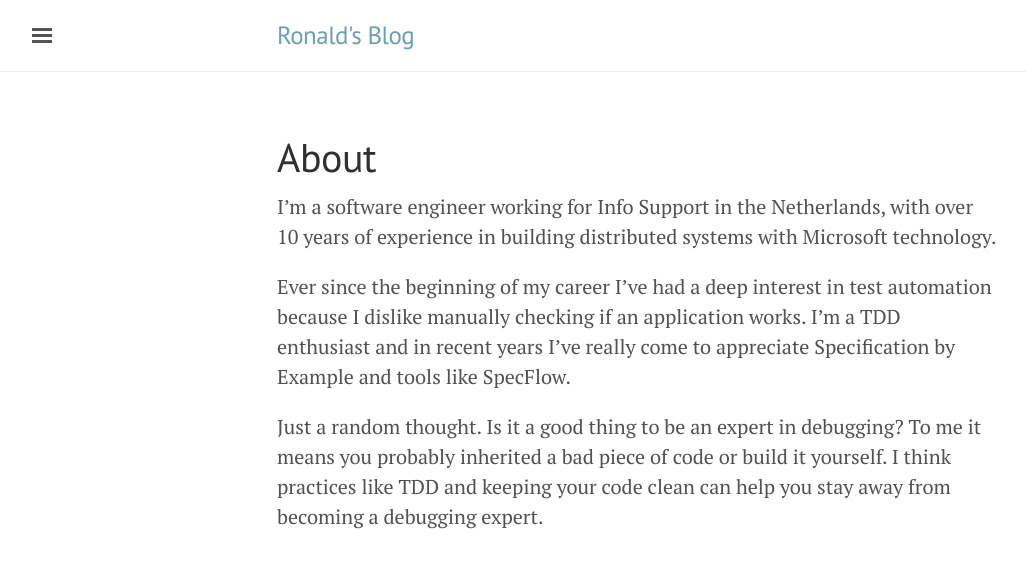
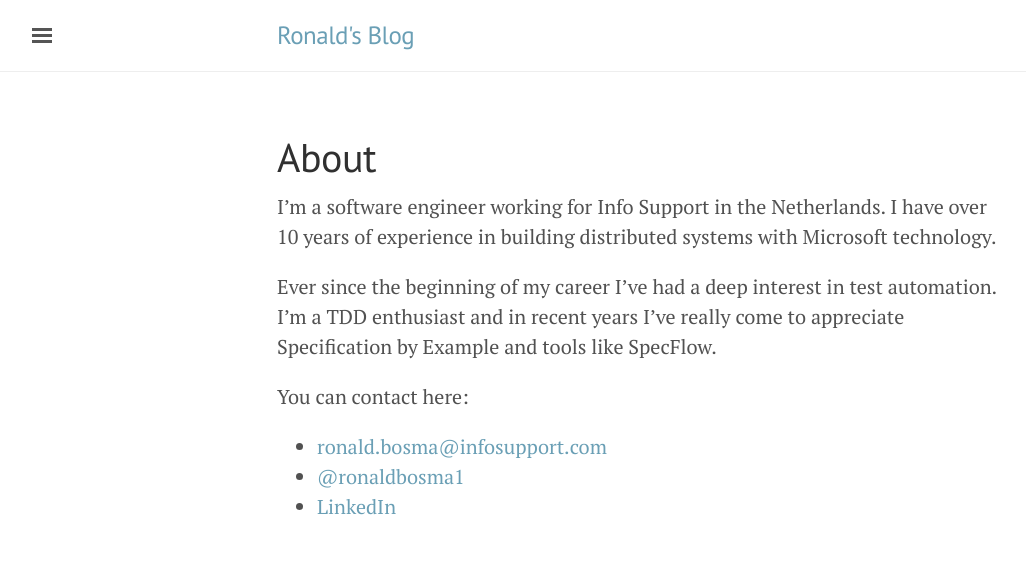
Before and after one commit to ronaldbosma/ronaldbosma.github.io, a Jekyll site: the page built from about.md, in a window 1280 px wide. Shown: the top 568 px of the page, without its empty margins (3-1029 px from the left). Built offline with Jekyll 4.4.1, drawn with Linux system fonts in a browser that asks for light colours.

Commit message:
Included contact info in about

```diff
--- a/about.md
+++ b/about.md
@@ -3,8 +3,11 @@
 title: About
 ---
 
-I'm a software engineer working for Info Support in the Netherlands, with over 10 years of experience in building distributed systems with Microsoft technology.
+I'm a software engineer working for Info Support in the Netherlands. I have over 10 years of experience in building distributed systems with Microsoft technology.
 
-Ever since the beginning of my career I’ve had a deep interest in test automation because I dislike manually checking if an application works. I’m a TDD enthusiast and in recent years I’ve really come to appreciate Specification by Example and tools like SpecFlow.
+Ever since the beginning of my career I’ve had a deep interest in test automation. I’m a TDD enthusiast and in recent years I’ve really come to appreciate Specification by Example and tools like SpecFlow.
 
-Just a random thought. Is it a good thing to be an expert in debugging? To me it means you probably inherited a bad piece of code or build it yourself. I think practices like TDD and keeping your code clean can help you stay away from becoming a debugging expert.
+You can contact here:
+- [ronald.bosma@infosupport.com](ronald.bosma@infosupport.com)
+- [@ronaldbosma1](https://twitter.com/ronaldbosma1)
+- [LinkedIn](https://www.linkedin.com/in/ronald-bosma-1346a64/)
```
